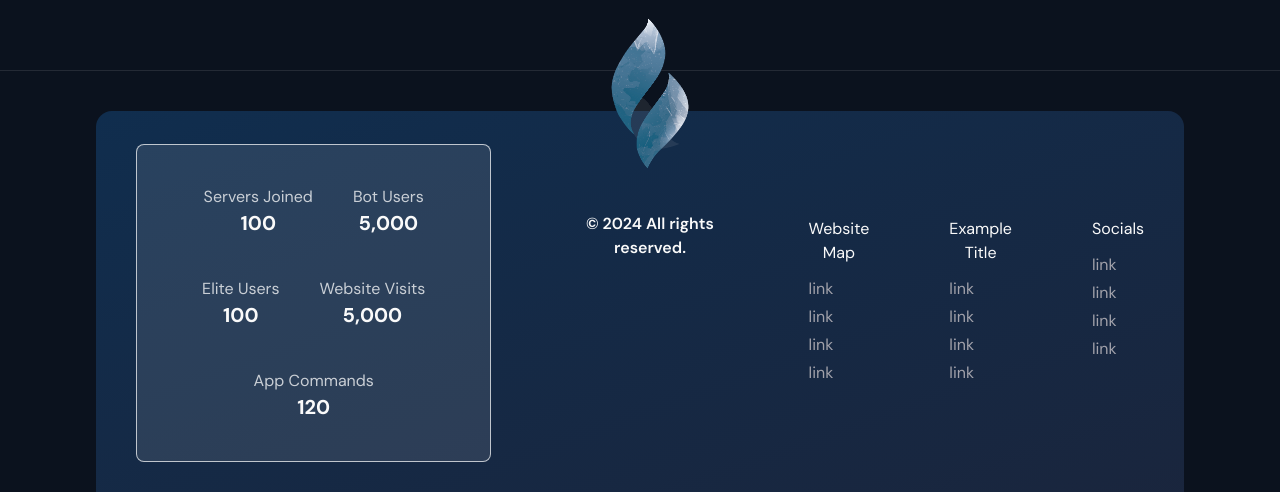
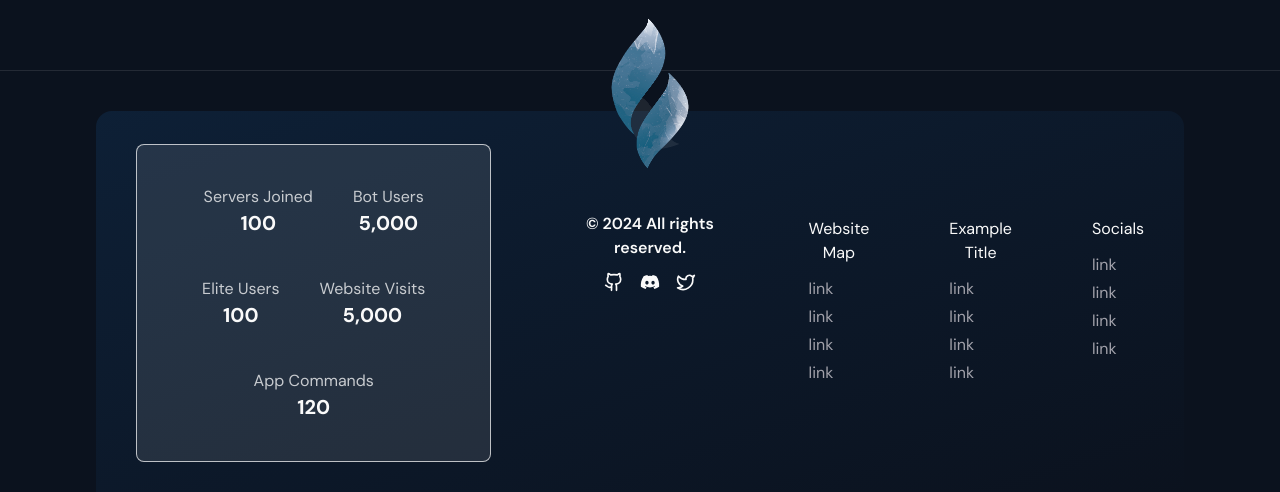
Before and after one commit to Alex6n/frost-app, a Next.js app: page / in a window 1280 px wide. Shown: the part 2315-2807 px from the top of the page. Built offline with nearby package versions, Linux system fonts and the light colour scheme.

Commit message:
Add social media icons to the footer

```diff
--- a/components/Footer.tsx
+++ b/components/Footer.tsx
@@ -5,7 +5,9 @@ import { Separator } from "./ui/separator";
 import Link from "next/link";
 import { useRef } from "react";
 import Statistics from "./Statistics";
-
+import { Github, Twitter } from "lucide-react";
+import { FontAwesomeIcon } from "@fortawesome/react-fontawesome";
+import { faDiscord } from "@fortawesome/free-brands-svg-icons";
 interface FooterProps {
   usefullLinks: {
     label: string;
@@ -27,10 +29,10 @@ const Footer = ({ usefullLinks, appData }: FooterProps) => {
   const footerRef = useRef(null);
 
   return (
-    <section ref={footerRef} className="w-screen md:h-96">
+    <footer ref={footerRef} className="w-screen md:h-96">
       <Separator className="bg-foreground/10" />
 
-      <div className="bg-gradient-to-br from-primary/40 to-secondary h-full mx-10 md:mx-24 mt-10 rounded-t-2xl flex flex-cols-3 justify-center">
+      <div className="bg-gradient-to-br from-primary/20 to-transparent h-full mx-10 md:mx-24 mt-10 rounded-t-2xl flex flex-cols-3 justify-center">
         <Statistics appData={appData} footerRef={footerRef} />
 
         <div className="col-span-1 -translate-y-24 mx-10">
@@ -38,6 +40,19 @@ const Footer = ({ usefullLinks, appData }: FooterProps) => {
           <p className="text-center font-semibold mt-10">
             © 2024 All rights reserved.
           </p>
+          <div className="flex flex-row justify-center gap-4 my-3">
+            <a href="#">
+              <Github className="w-5 h-5" />
+            </a>
+
+            <a href="#">
+              <FontAwesomeIcon icon={faDiscord} className="h-5 w-5" />
+            </a>
+
+            <a href="#">
+              <Twitter className="w-5 h-5" />
+            </a>
+          </div>
         </div>
 
         <div className="hidden lg:flex flex-cols-3 w-[500px] space-between space-x-20 my-auto mx-10">
@@ -55,7 +70,7 @@ const Footer = ({ usefullLinks, appData }: FooterProps) => {
           ))}
         </div>
       </div>
-    </section>
+    </footer>
   );
 };
 
--- a/package.json
+++ b/package.json
@@ -9,6 +9,9 @@
     "lint": "next lint"
   },
   "dependencies": {
+    "@fortawesome/fontawesome-svg-core": "^6.5.1",
+    "@fortawesome/free-brands-svg-icons": "^6.5.1",
+    "@fortawesome/react-fontawesome": "^0.2.0",
     "@radix-ui/react-accordion": "^1.1.2",
     "@radix-ui/react-avatar": "^1.0.4",
     "@radix-ui/react-dropdown-menu": "^2.0.6",
```
Also changed, not shown: 1 other file (tests, documents, lock files or other folders).
